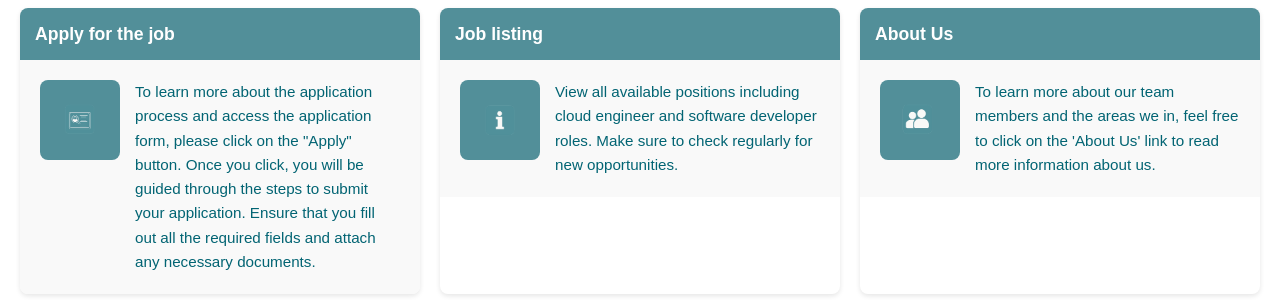
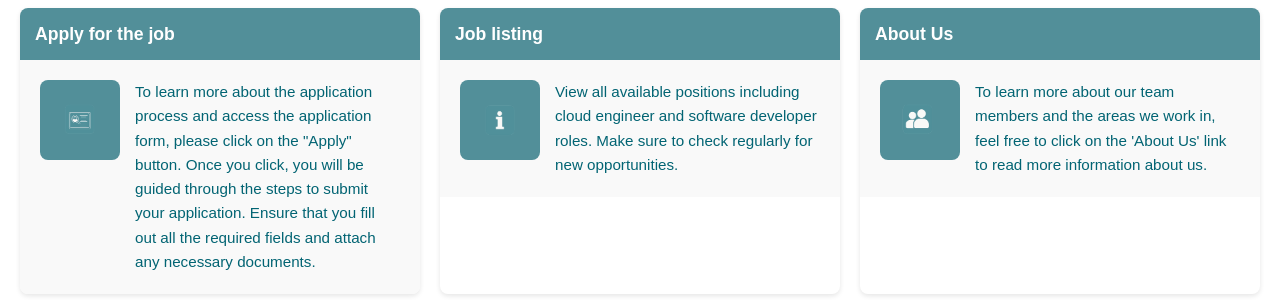
Before and after one commit to Iggzpigz/Project-1, a PHP site: page / in a window 1280 px wide. Shown: the part 1022-1322 px from the top of the page. Run offline with PHP 8.4, Linux system fonts and the light colour scheme.

Commit message:
Update index.php

```diff
--- a/index.php
+++ b/index.php
@@ -1,7 +1,7 @@
 <?php
 $title = "Bluewave IT - Cloud Engineer Job";
 $description = "Home page";
-$author = "Jacob, Tom, Pahul, Hung";
+$author = "Jacob, Tom, Hung";
 
 include("header.inc");
 include("nav.inc");
@@ -71,7 +71,7 @@ include("nav.inc");
                         <div class="quick-link-icon">
                             <img src="images/about_us_logo.png" alt="About Us Icon">
                         </div>
-                            <p class="quick-link-text">To learn more about our team members and the areas we in, feel free to click on the 'About Us' link to read more information about us.</p>
+                        <p class="quick-link-text">To learn more about our team members and the areas we work in, feel free to click on the 'About Us' link to read more information about us.</p>
                     </div>
                 </div>
             </a>
@@ -117,6 +117,6 @@ include("nav.inc");
 </main>
 
 <?php
-// Include footer
+// Include footer ONCE
 include("footer.inc");
 ?>
```
Lines whose indentation alone changed are shown as unchanged.
